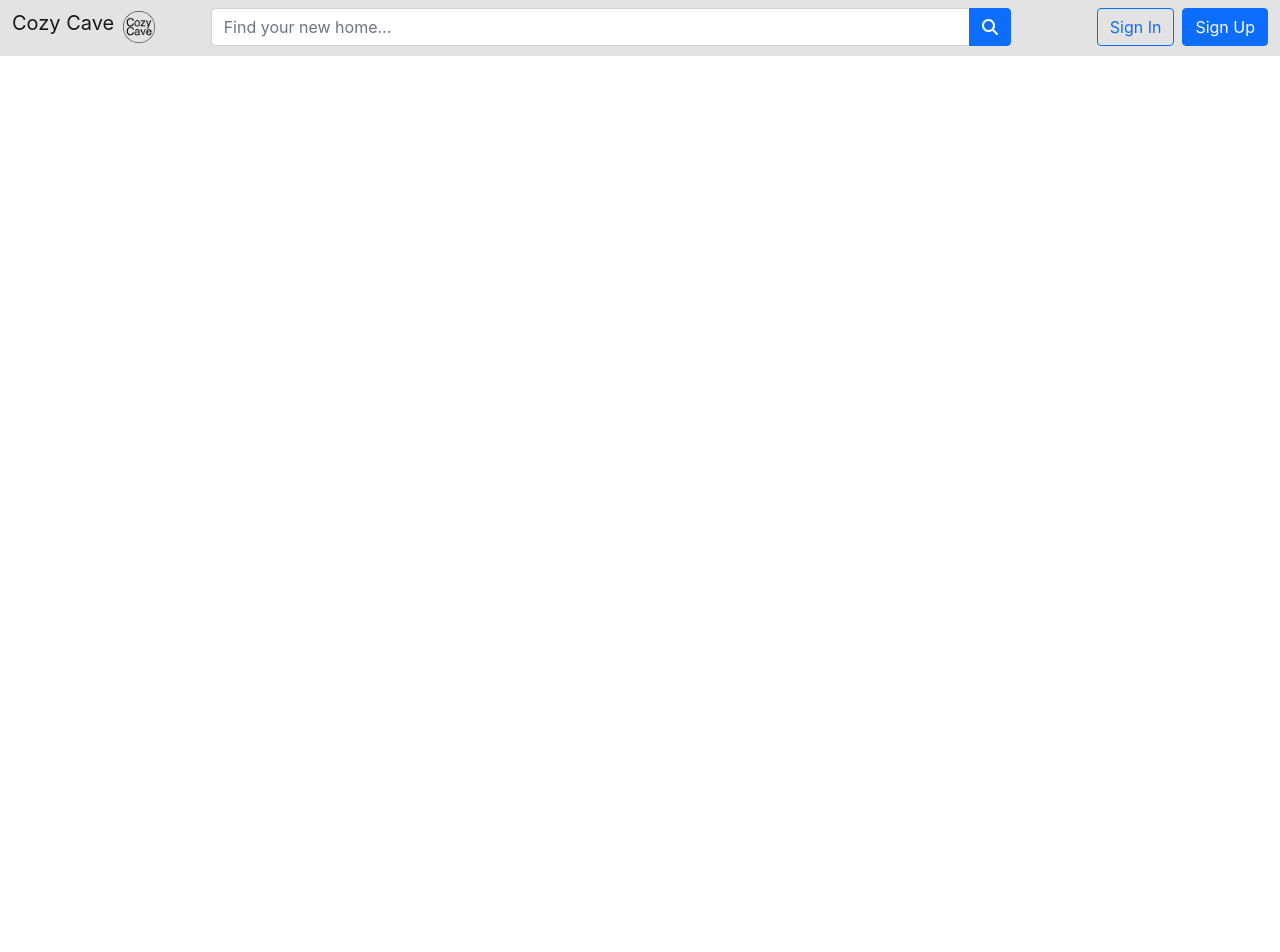
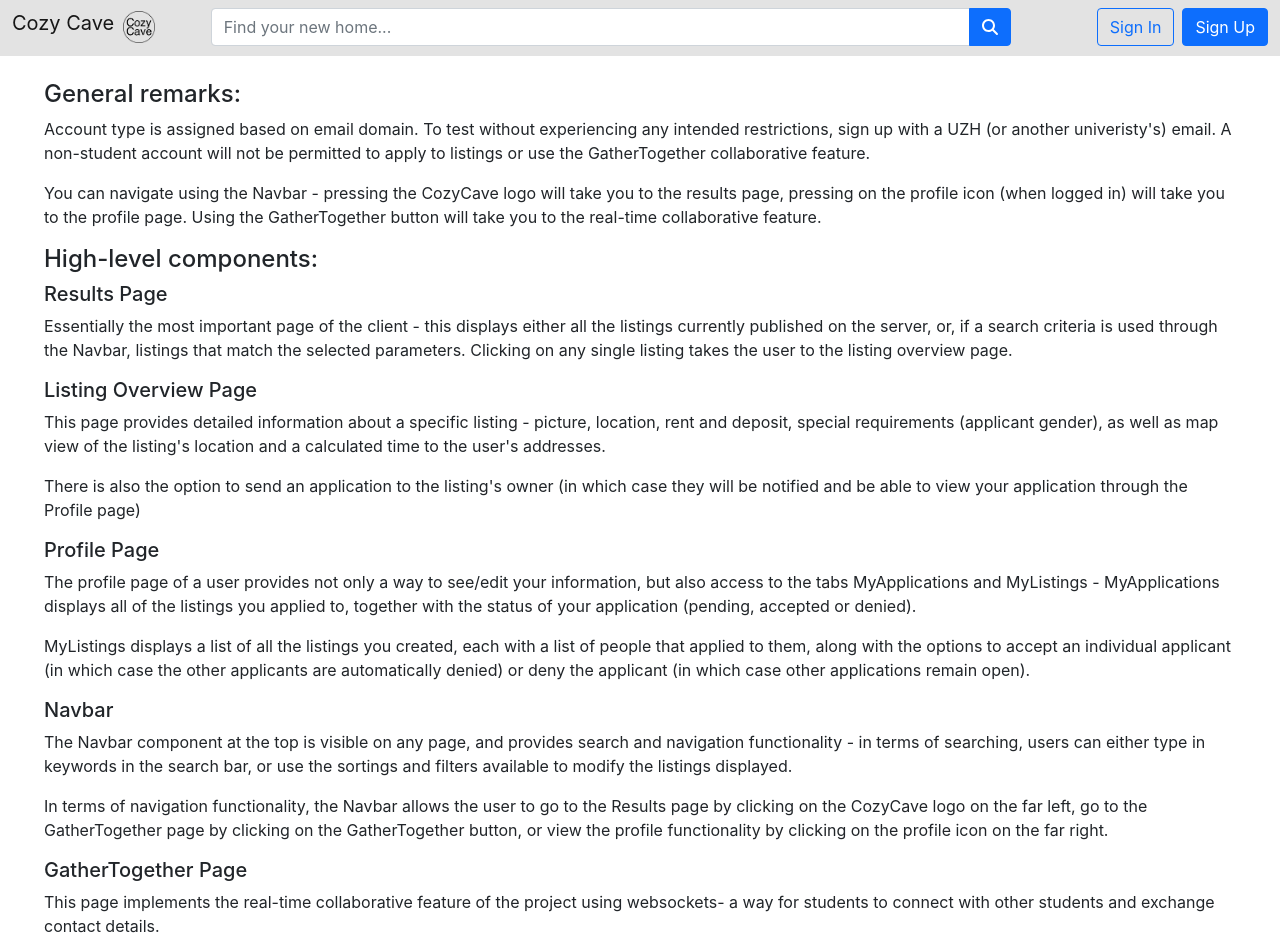
Before and after one commit to sopra-fs22-group-15/cozycave-client, a React (Create React App) app: page /read-me in a window 1280 px wide. Shown: the top 952 px of the page. Before the commit the page ends 800 px from the top, so only its background shows below. Built offline with nearby package versions, Linux system fonts and the light colour scheme; no server answers.

Commit message:
Added ReadMe, getUser fix

```diff
--- a/src/App.js
+++ b/src/App.js
@@ -21,6 +21,7 @@ import {api, handleError} from "./helpers/api";
 import {Spinner} from "react-bootstrap";
 import {queryStringBuilder} from "./components/util/queryStringBuilder";
 import { toast, ToastContainer } from 'react-toastify';
+import ReadMe from './ReadMe';
 
 
 
@@ -69,7 +70,6 @@ const App = () => {
 
     const getUser = useCallback(
         async () => {
-            // TODO: correct when backend is ready
             try {
                 const response = await api.get(`/users/${userId}`);
                 console.log(response.data);
@@ -214,6 +214,7 @@ const App = () => {
                             <Route path="/edit-listing/:id" element={<EditListing/>}/>
                             <Route path="/view-profile/:id" element={<ForeignViewProfile openAsOwnPage={true}/>}/>
                             <Route exact path="/gather-together" element={<GatherTogetherPage/>}/>
+                            <Route exact path="/read-me" element={<ReadMe/>}/>
                         </Routes>
                     </FilterContext.Provider>
                 </Router>
--- /dev/null
+++ b/src/ReadMe.js
@@ -0,0 +1,90 @@
+import { Container, Row } from "react-bootstrap";
+
+const ReadMe = () => {
+    return (
+        <Container fluid={true} style={{ marginTop: '5rem', marginBottom: '3rem', maxWidth: '95%' }}>
+            <Row>
+                <h4>General remarks:</h4>
+            </Row>
+            <Row>
+                <p>Account type is assigned based on email domain. To test without experiencing any intended restrictions,
+                    sign up with a UZH (or another univeristy's) email. A non-student account will not be permitted to apply to
+                    listings or use the GatherTogether collaborative feature.
+                </p>
+            </Row>
+            <Row>
+                <p>You can navigate using the Navbar - pressing the CozyCave logo will take you to the results page, pressing on the
+                    profile icon (when logged in) will take you to the profile page. Using the GatherTogether button will take you to
+                    the real-time collaborative feature.</p>
+            </Row>
+            <Row>
+                <h4>High-level components:</h4>
+            </Row>
+            <Row>
+                <h5>Results Page</h5>
+            </Row>
+            <Row>
+                <p>Essentially the most important page of the client - this displays either all the listings currently published
+                    on the server, or, if a search criteria is used through the Navbar,
+                    listings that match the selected parameters. Clicking on any single listing takes the user to the
+                    listing overview page.</p>
+            </Row>
+            <Row>
+                <h5>Listing Overview Page</h5>
+            </Row>
+            <Row>
+                <p>This page provides detailed information about a specific listing - picture, location,
+                    rent and deposit, special requirements (applicant gender), as well as map view of
+                    the listing's location and a calculated time to the user's addresses.</p>
+            </Row>
+            <Row>
+                <p>There is also the option to send an application to the listing's owner (in which case they will be
+                    notified and be able to view your application through the Profile page)</p>
+            </Row>
+            <Row>
+                <h5>Profile Page</h5>
+            </Row>
+            <Row>
+                <p>The profile page of a user provides not only a way to see/edit your information, but also access to the tabs
+                    MyApplications and MyListings - MyApplications displays all of the listings you applied to, together with the
+                    status of your application (pending, accepted or denied).</p>
+            </Row>
+            <Row>
+                <p>MyListings displays a list of all the listings you created, each with a list of people that applied to them,
+                    along with the options to accept an individual applicant (in which case the other applicants are
+                    automatically denied) or deny the applicant (in which case other applications remain open).</p>
+            </Row>
+            <Row>
+                <h5>Navbar</h5>
+            </Row>
+            <Row>
+                <p>The Navbar component at the top is visible on any page, and provides search and navigation functionality
+                    - in terms of searching, users can either type in keywords in the search bar, or use the sortings and
+                    filters available to modify the listings displayed.</p>
+            </Row>
+            <Row>
+                <p>In terms of navigation functionality, the Navbar allows the user to go to the Results page by clicking on
+                    the CozyCave logo on the far left, go to the GatherTogether page by clicking on the GatherTogether button,
+                    or view the profile functionality by clicking on the profile icon on the far right.</p>
+            </Row>
+            <Row>
+                <h5>GatherTogether Page</h5>
+            </Row>
+            <Row>
+                <p>This page implements the real-time collaborative feature of the project using websockets- a way for students
+                    to connect with other students and exchange contact details.</p>
+            </Row>
+            <Row>
+                <p>It interacts with the profile page and displays a limited view of the user data (name, biography, but no
+                    contact details) on the real-time list. Other users have the option of clicking "Request details" to send
+                    a request to the user, which will show up as a prompt that can be accepted or denied. In either case, the
+                    user who sent the request will be notified, either with a form displaying the user details, or a small
+                    notification that the request was denied.</p>
+            </Row>
+            <Row>
+                <p>Disconnecting from the service will remove the user from everyone else's list.</p>
+            </Row>
+        </Container>)
+}
+
+export default ReadMe;
--- a/src/components/layout/Navbar.js
+++ b/src/components/layout/Navbar.js
@@ -166,6 +166,7 @@ const Navbar = props => {
                 </div>
             ) : (
                 <>
+                    <Button variant='info' outlined={true} opts='me-2' onClick={()=> navigate('/read-me')}>Read Me</Button>
                     <Button type="button" onClick={() => setLoginIsOpen(!loginIsOpen)} outlined={true} variant="primary"
                             opts="me-2">Sign In</Button>
                     <Button type="button" onClick={() => setRegisterIsOpen(!registerIsOpen)} variant="primary">Sign
@@ -224,7 +225,10 @@ const Navbar = props => {
         }
         //setProfilePicture(user.details.picture.picture_url);
         setTimeout(() => {
-            getUser();
+            if(auth.isLoggedIn)
+            {
+                getUser();
+            }
         }, 1000)
     }, [isLandingPage, isOverviewPage, auth.isLoggedIn, navigate, minPriceFilter]);
 
```
